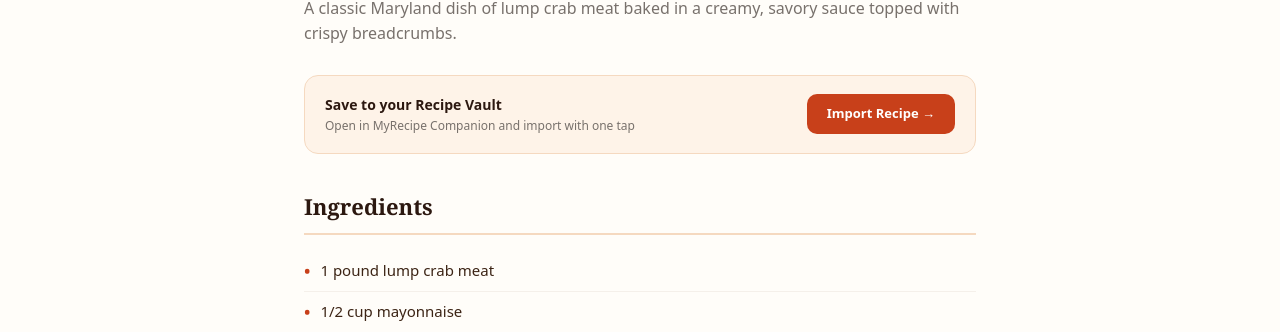
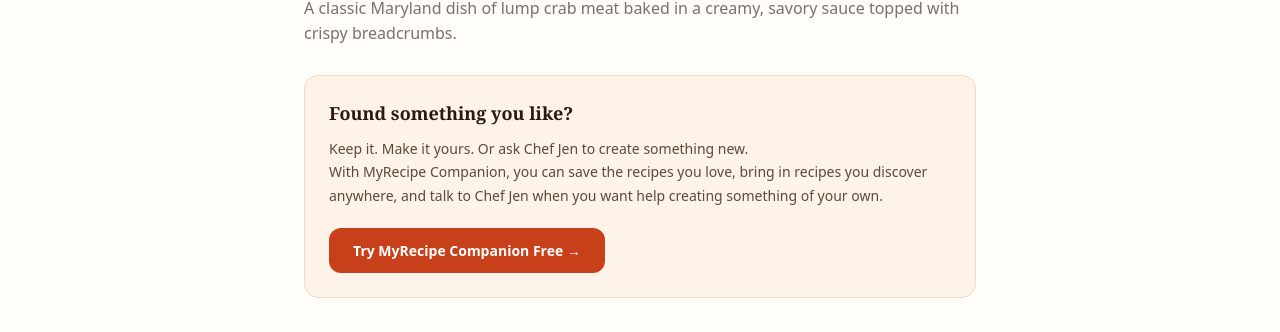
Before and after one commit to bd9356-gif/my-companion-apps, a Next.js app: page /recipes/crab-imperial in a window 1280 px wide. Shown: the part 620-952 px from the top of the page. Built offline with nearby package versions, Linux system fonts and the light colour scheme.

Commit message:
Replace Import Recipe CTA with MyRecipe Companion intro on recipe detail pages

```diff
--- a/app/recipes/RecipePage.tsx
+++ b/app/recipes/RecipePage.tsx
@@ -45,14 +45,15 @@
           </p>
         </div>
 
-        {/* Import CTA */}
-        <div style={{ margin: '28px 0', backgroundColor: '#FEF3E8', border: '1px solid #F5D9C0', borderRadius: 14, padding: '18px 20px', display: 'flex', alignItems: 'center', justifyContent: 'space-between', gap: 12, flexWrap: 'wrap' }}>
-          <div>
-            <p style={{ fontFamily: 'system-ui, sans-serif', fontSize: 14, fontWeight: 600, color: '#2C1810', margin: '0 0 2px' }}>Save to your Recipe Vault</p>
-            <p style={{ fontFamily: 'system-ui, sans-serif', fontSize: 12, color: '#78716C', margin: 0 }}>Open in MyRecipe Companion and import with one tap</p>
-          </div>
-          <a href={recipe.shareUrl} style={{ backgroundColor: '#C8401A', color: 'white', padding: '10px 20px', borderRadius: 10, textDecoration: 'none', fontFamily: 'system-ui, sans-serif', fontSize: 13, fontWeight: 700, whiteSpace: 'nowrap' }}>
-            Import Recipe →
+        {/* MyRecipe Companion CTA */}
+        <div style={{ margin: '28px 0', backgroundColor: '#FEF3E8', border: '1px solid #F5D9C0', borderRadius: 14, padding: '24px' }}>
+          <h3 style={{ fontFamily: 'Georgia, serif', fontSize: 18, fontWeight: 700, color: '#2C1810', margin: '0 0 10px' }}>Found something you like?</h3>
+          <p style={{ fontFamily: 'system-ui, sans-serif', fontSize: 14, color: '#5C4A3A', lineHeight: 1.7, margin: '0 0 20px' }}>
+            Keep it. Make it yours. Or ask Chef Jen to create something new.<br />
+            With MyRecipe Companion, you can save the recipes you love, bring in recipes you discover anywhere, and talk to Chef Jen when you want help creating something of your own.
+          </p>
+          <a href="https://apps.apple.com/us/app/myrecipe-ai-cooking-companion/id6772163990" style={{ display: 'inline-block', backgroundColor: '#C8401A', color: 'white', padding: '12px 24px', borderRadius: 12, textDecoration: 'none', fontFamily: 'system-ui, sans-serif', fontSize: 14, fontWeight: 700 }}>
+            Try MyRecipe Companion Free →
           </a>
         </div>
 
```
